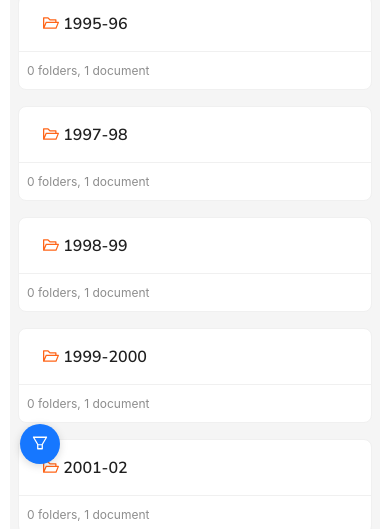
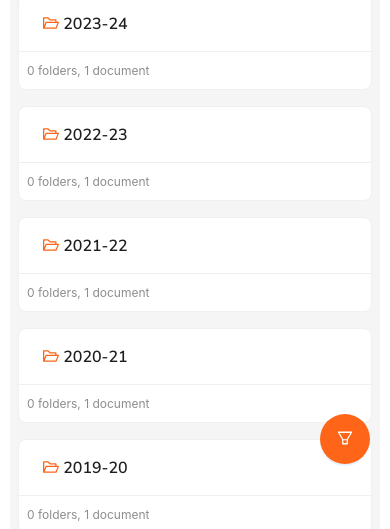
Before and after one commit to webtesting22/trustEdge, a React (Vite) app: page /investors in a window 390 px wide. Shown: the part 360-889 px from the top of the page. Built offline with nearby package versions, Linux system fonts and the light colour scheme.

Commit message:
Updated Link

```diff
--- a/src/Components/Action/Action.css
+++ b/src/Components/Action/Action.css
@@ -135,6 +135,7 @@
     width: 54px;
     height: 54px;
     font-size: 1.5rem;
+    display: none;
   }
   .fab-btn {
     width: 44px;
--- a/src/Components/InvestorRelationTab/InvestorRelation.css
+++ b/src/Components/InvestorRelationTab/InvestorRelation.css
@@ -50,9 +50,18 @@
 .InvestorRelation .pdf-card .ant-card-body {
   padding: 0px !important;
 }
-
+#MobileFilterButton{
+  position: fixed;
+  right: 20px;
+  bottom: 20px;
+  z-index: 1000;
+  background: #FF6518 !important;
+  width: 50px;
+  height: 50px;
+}
 /* Responsive tweaks for modal and cards */
 @media (max-width: 768px) {
+
   .InvestorRelationSidebar {
     width: 100% !important;
     min-width: 0 !important;
--- a/src/Components/InvestorRelationTab/InvestorRelation.jsx
+++ b/src/Components/InvestorRelationTab/InvestorRelation.jsx
@@ -37,6 +37,25 @@ const getImmediateFolderCount = (folderNode) => {
   return folderNode.children.length;
 };
 
+// Helper to sort folders: year-like (e.g., '2024-25') descending, others A-Z
+const yearLike = name => /^(\d{4}-\d{2}|\d{4}-\d{4}|\d{4})$/.test(name) || /\d{4}-\d{2}/.test(name);
+const parseYear = name => {
+  // Extract the first 4 digits as year
+  const match = name.match(/(\d{4})/);
+  return match ? parseInt(match[1], 10) : null;
+};
+const folderSort = (a, b) => {
+  const aIsYear = yearLike(a.name);
+  const bIsYear = yearLike(b.name);
+  if (aIsYear && bIsYear) {
+    // Descending by year
+    return parseYear(b.name) - parseYear(a.name);
+  }
+  if (aIsYear) return -1;
+  if (bIsYear) return 1;
+  return a.name.localeCompare(b.name);
+};
+
 const InvestorRelation = () => {
   // Track the current folder path as an array
   const [folderPath, setFolderPath] = useState([
@@ -53,16 +72,18 @@ const InvestorRelation = () => {
   const children = currentNode && currentNode.children ? currentNode.children : [];
   const files = currentNode && currentNode.files ? currentNode.files : [];
 
-  // Sort categories, folders, and files A-Z
+  // Sort categories, folders, and files
   const sortedCategories = investorRelationData.slice().sort((a, b) => a.name.localeCompare(b.name));
-  const sortedChildren = children.slice().sort((a, b) => a.name.localeCompare(b.name));
+  const sortedChildren = children.slice().sort(folderSort);
   const sortedFiles = files.slice().sort((a, b) => a.name.localeCompare(b.name));
 
   // Scroll to top on folderPath change
   useEffect(() => {
     window.scrollTo({ top: 0, behavior: "smooth" });
   }, [folderPath]);
-
+  useEffect(() => {
+    window.scrollTo({ top: 0, behavior: "smooth" });
+  }, []);
   // Handle sidebar category click
   const handleCategoryClick = (categoryName) => {
     setFolderPath([categoryName]);
@@ -211,13 +232,7 @@ const InvestorRelation = () => {
               shape="circle"
               icon={<FilterOutlined />}
               size="large"
-              style={{
-                position: 'fixed',
-                left: 20,
-                bottom: 20,
-                zIndex: 1000,
-                boxShadow: '0 2px 8px rgba(0,0,0,0.15)'
-              }}
+              id='MobileFilterButton'
               onClick={() => setFilterModalOpen(true)}
             />
           )}
```
